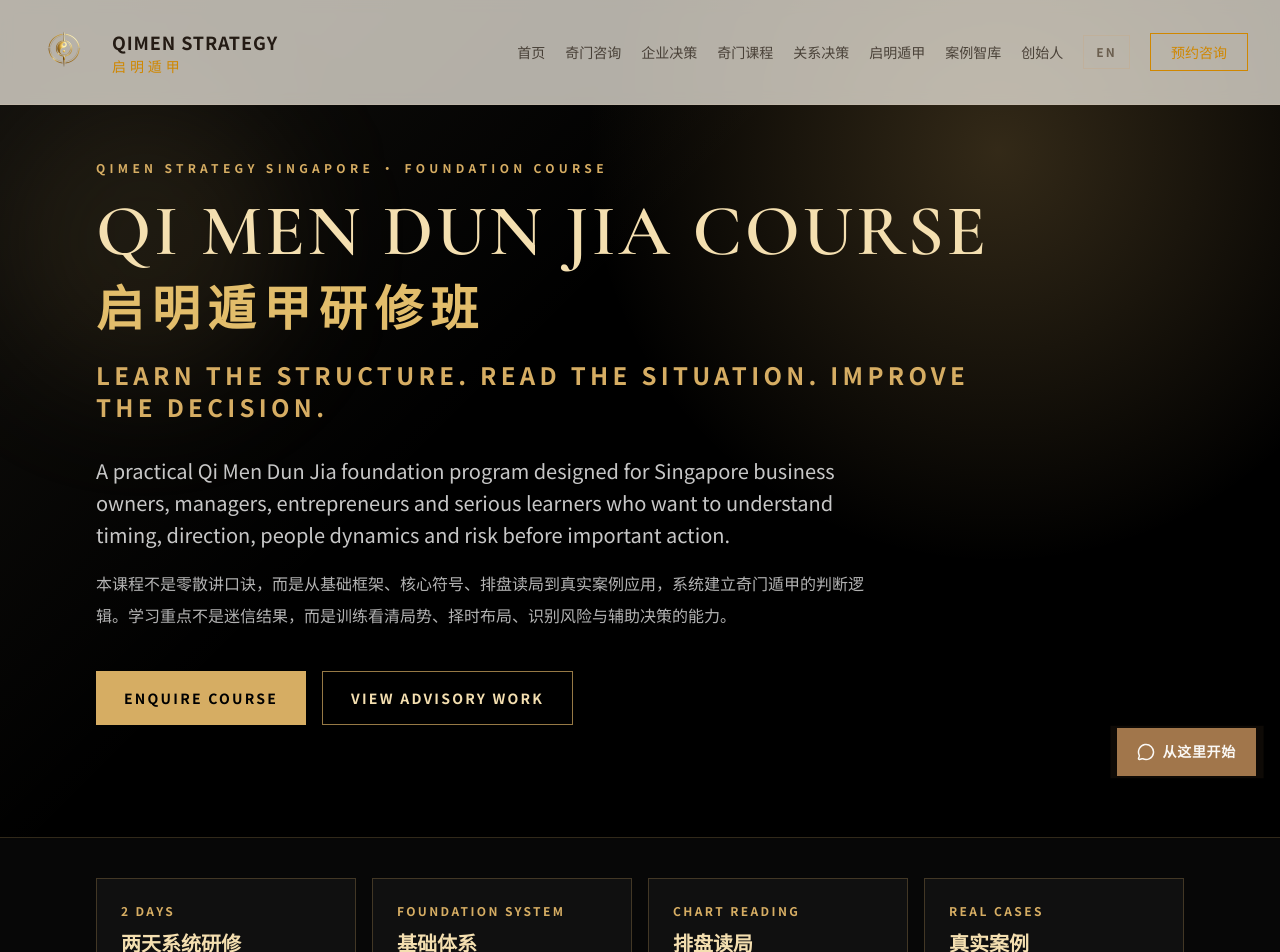
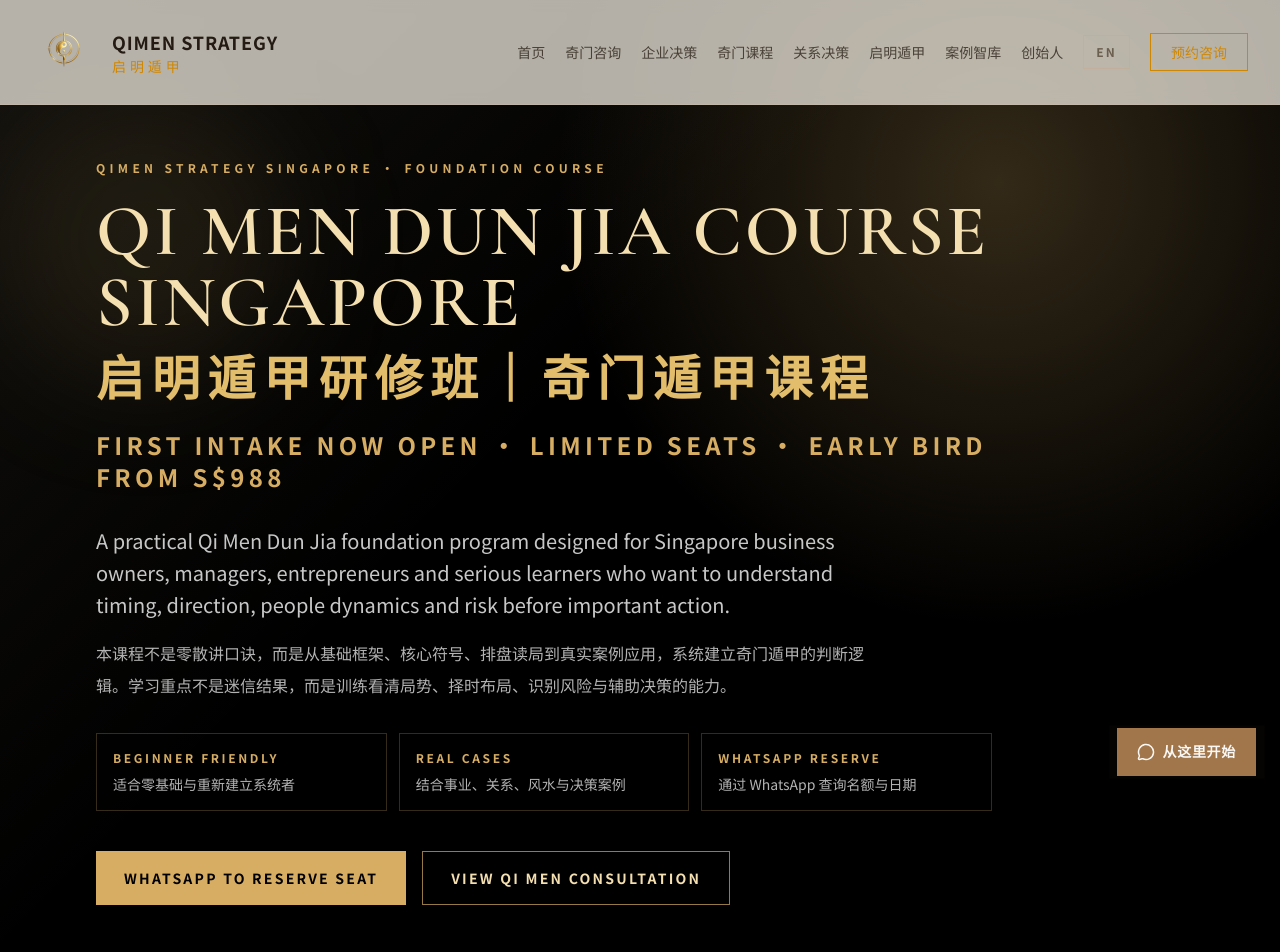
Before and after one commit to BODHIWONG/qmfeng-website, a Next.js app: page /qi-men-dun-jia-course-singapore in a window 1280 px wide. Shown: the top 952 px of the page. Built offline with nearby package versions, Linux system fonts and the light colour scheme.

Commit message:
Improve Qi Men course landing page conversion details

```diff
--- a/app/qi-men-dun-jia-course-singapore/page.tsx
+++ b/app/qi-men-dun-jia-course-singapore/page.tsx
@@ -29,10 +29,10 @@
 ].join("?");
 
 const courseHighlights = [
-  ["2 Days", "两天系统研修", "A focused foundation program for serious beginners."],
-  ["Foundation System", "基础体系", "Build the framework before learning techniques."],
-  ["Chart Reading", "排盘读局", "Learn chart structure, useful gods and reading sequence."],
-  ["Real Cases", "真实案例", "Apply Qi Men to business, career, relationship and timing decisions."],
+  ["First Intake", "首期招生中", "Founding intake registration is open. Confirm the next available class through WhatsApp."],
+  ["2 Days", "两天系统研修", "A focused foundation program for serious beginners and practical learners."],
+  ["Small Class", "小班教学", "Limited seats for better interaction, questions and case discussion."],
+  ["Early Bird", "早鸟 S$988 起", "Usual fee S$1,688. Early bird rate is available for founding intake seats."],
 ];
 
 const curriculum = [
@@ -99,9 +99,12 @@
 const courseFacts = [
   ["Program", "课程", "Qi Men Strategy Foundation Program｜启明遁甲研修班"],
   ["Format", "形式", "2-day intensive course｜两天系统研修"],
+  ["Level", "程度", "Beginner-friendly, structured and case-based｜适合零基础，也适合重新建立系统者"],
   ["Language", "语言", "Chinese teaching with English support when needed｜中文授课，可英文辅助"],
   ["Location", "地点", "Qimen Strategy, Bedok Central, Singapore｜启明遁甲新加坡门店"],
-  ["First Intake", "首期", "Founding intake registration is open｜首期创办班招生中"],
+  ["Next Intake", "下一期", "Founding intake is open. Confirm the available date through WhatsApp｜首期招生中，开课日期请 WhatsApp 确认"],
+  ["Seats", "人数", "Small class with limited seats｜小班教学，名额有限"],
+  ["Includes", "包含", "Course notes, real case practice and post-course Q&A support｜课程讲义、案例练习、课后问答支持"],
   ["Fee", "费用", "Early bird from S$988, usual S$1,688｜早鸟优惠 S$988 起，原价 S$1,688"],
 ];
 
@@ -120,13 +123,13 @@
                 Qimen Strategy Singapore · Foundation Course
               </p>
               <h1 className="max-w-5xl text-4xl font-semibold uppercase leading-[0.98] tracking-[0.04em] text-[#f4dfb0] md:text-7xl">
-                Qi Men Dun Jia Course
+                Qi Men Dun Jia Course Singapore
               </h1>
               <h2 className="mt-5 text-3xl font-semibold tracking-[0.16em] text-[#e2bd6b] md:text-5xl">
-                启明遁甲研修班
+                启明遁甲研修班｜奇门遁甲课程
               </h2>
               <p className="mt-6 max-w-4xl text-lg font-semibold uppercase tracking-[0.18em] text-[#d6ad63] md:text-2xl">
-                Learn the Structure. Read the Situation. Improve the Decision.
+                First Intake Now Open · Limited Seats · Early Bird From S$988
               </p>
               <p className="mt-8 max-w-3xl text-lg leading-8 text-white/78 md:text-xl">
                 A practical Qi Men Dun Jia foundation program designed for Singapore business owners, managers, entrepreneurs and serious learners who want to understand timing, direction, people dynamics and risk before important action.
@@ -134,6 +137,20 @@
               <p className="mt-4 max-w-3xl text-base leading-8 text-white/70">
                 本课程不是零散讲口诀，而是从基础框架、核心符号、排盘读局到真实案例应用，系统建立奇门遁甲的判断逻辑。学习重点不是迷信结果，而是训练看清局势、择时布局、识别风险与辅助决策的能力。
               </p>
+              <div className="mt-8 grid max-w-4xl gap-3 sm:grid-cols-3">
+                <div className="border border-[#d6ad63]/25 bg-black/30 p-4">
+                  <p className="text-xs font-bold uppercase tracking-[0.22em] text-[#d6ad63]">Beginner Friendly</p>
+                  <p className="mt-2 text-sm text-white/70">适合零基础与重新建立系统者</p>
+                </div>
+                <div className="border border-[#d6ad63]/25 bg-black/30 p-4">
+                  <p className="text-xs font-bold uppercase tracking-[0.22em] text-[#d6ad63]">Real Cases</p>
+                  <p className="mt-2 text-sm text-white/70">结合事业、关系、风水与决策案例</p>
+                </div>
+                <div className="border border-[#d6ad63]/25 bg-black/30 p-4">
+                  <p className="text-xs font-bold uppercase tracking-[0.22em] text-[#d6ad63]">WhatsApp Reserve</p>
+                  <p className="mt-2 text-sm text-white/70">通过 WhatsApp 查询名额与日期</p>
+                </div>
+              </div>
               <div className="mt-10 flex flex-col gap-4 sm:flex-row">
                 <a
                   href={WA_LINK}
@@ -141,10 +158,10 @@
                   target="_blank"
                   rel="noopener noreferrer"
                 >
-                  Enquire Course
+                  WhatsApp To Reserve Seat
                 </a>
-                <Link href="/qimen-strategy-business" className="inline-flex items-center justify-center border border-[#d6ad63]/70 px-7 py-4 text-sm font-bold uppercase tracking-[0.16em] text-[#f4dfb0] transition hover:bg-[#d6ad63]/10">
-                  View Advisory Work
+                <Link href="/singapore-qi-men-dun-jia-consultant" className="inline-flex items-center justify-center border border-[#d6ad63]/70 px-7 py-4 text-sm font-bold uppercase tracking-[0.16em] text-[#f4dfb0] transition hover:bg-[#d6ad63]/10">
+                  View Qi Men Consultation
                 </Link>
               </div>
             </div>
@@ -256,7 +273,7 @@
                 Join the first Qi Men Dun Jia foundation intake by Qimen Strategy Singapore.
               </h2>
               <p className="mx-auto mt-6 max-w-2xl text-base leading-8 text-white/72">
-                首期名额有限。欢迎通过 WhatsApp 查询最新开课日期、课程安排与报名细节。
+                首期创办班招生中，小班名额有限。欢迎通过 WhatsApp 查询最新开课日期、早鸟名额与报名细节。
               </p>
               <a
                 href={WA_LINK}
```
